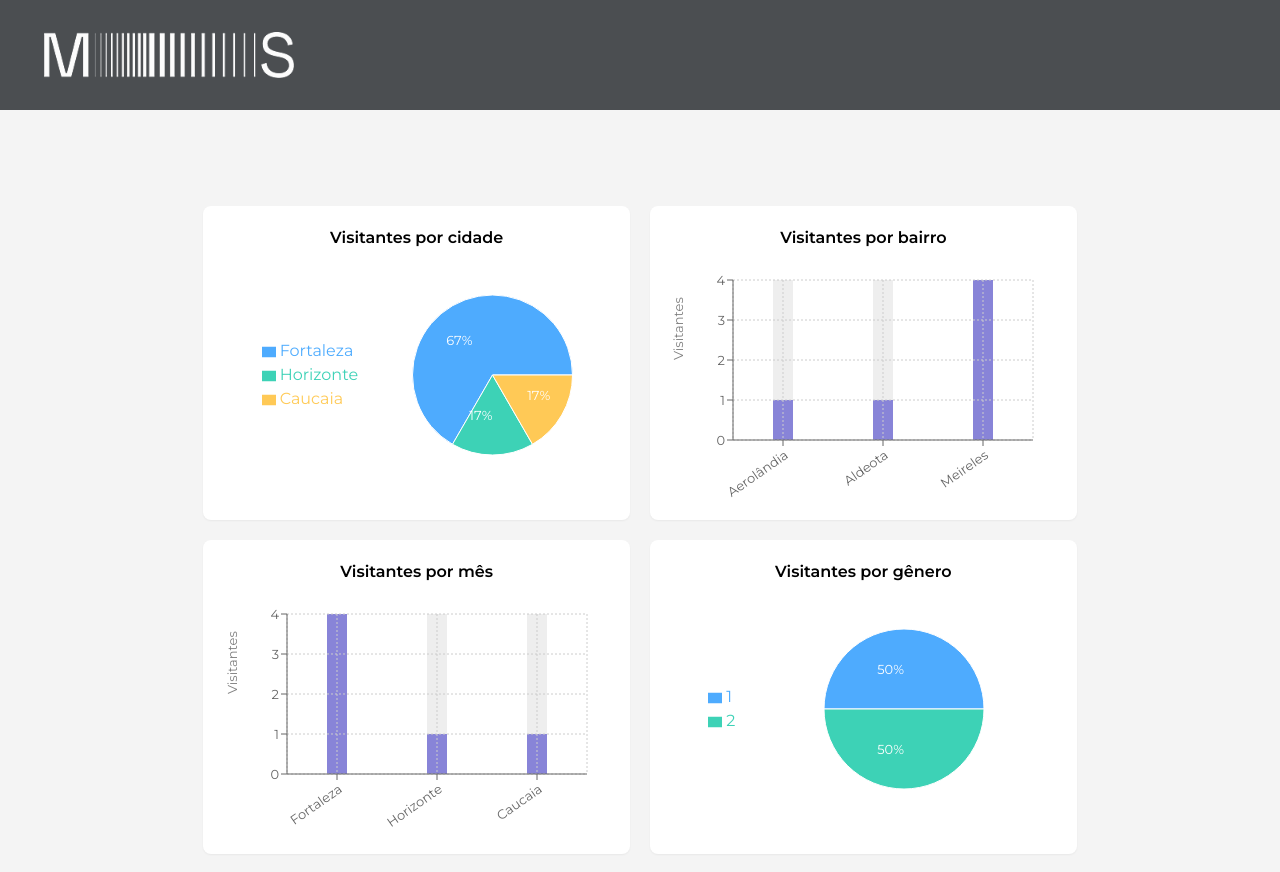
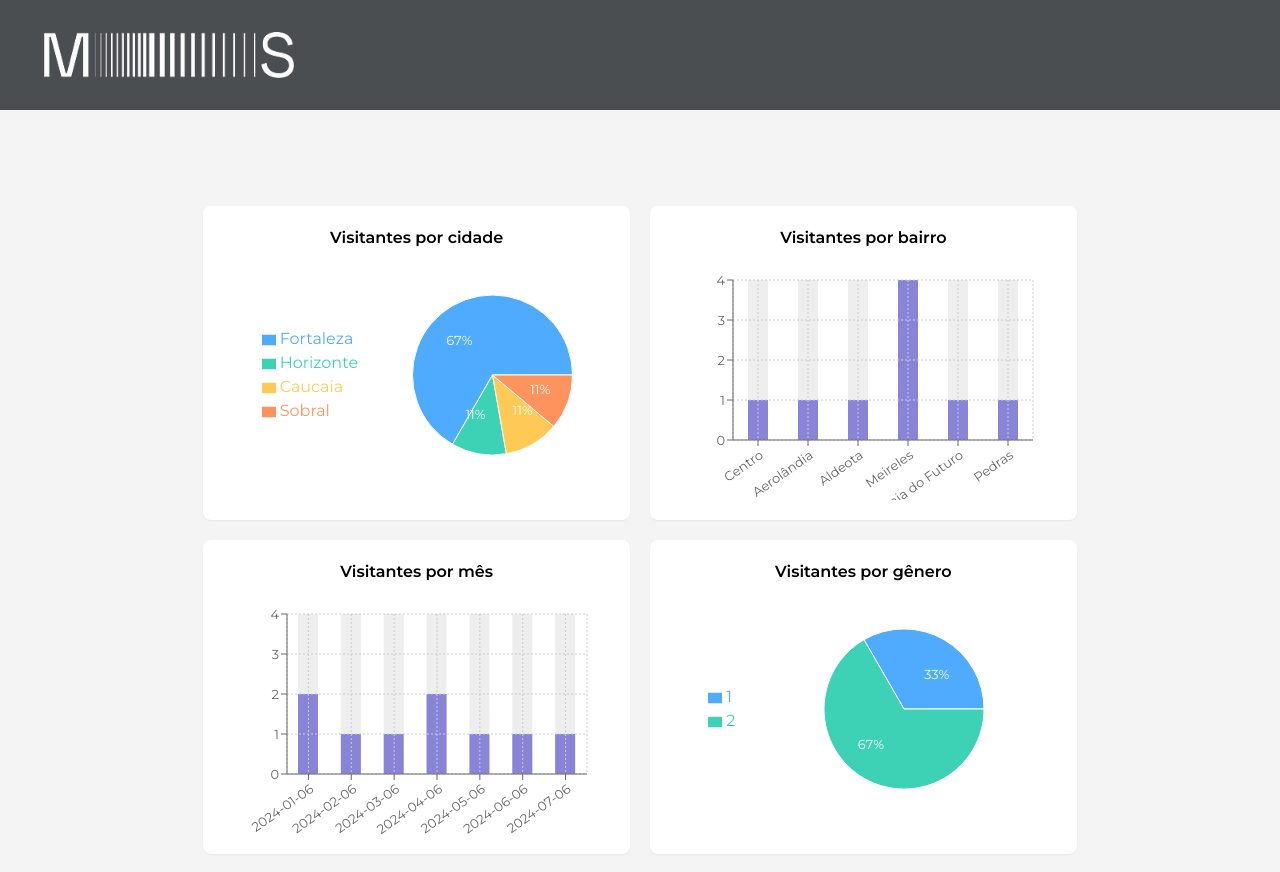
Before and after one commit to ajuteixeira/museu-registro-visitantes, a React (Vite) app: page /dashboard in a window 1280 px wide. Shown: the top 872 px of the page. Built offline with nearby package versions, Linux system fonts and the light colour scheme; data requests are answered from the project's data file.

Commit message:
ajuste nos gráficos

```diff
--- a/db.json
+++ b/db.json
@@ -2,63 +2,102 @@
   "visitante": [
     {
       "visitante_id": 1,
+      "visitante_nome": "Julia",
+      "visitante_idade": 19,
+      "visitante_profissao": "Estudante",
+      "visitante_cidade": "Fortaleza",
+      "visitante_bairro": "Centro",
+      "visitante_genero": 2,
+      "visitante_cpf": "12312312312",
+      "visitante_data": "2024-01-06"
+    },
+    {
+      "visitante_id": 2,
       "visitante_nome": "Juliana",
       "visitante_idade": 26,
       "visitante_profissao": "Estudante",
       "visitante_cidade": "Fortaleza",
       "visitante_bairro": "Aerolândia",
       "visitante_genero": 2,
-      "visitante_cpf": "12312312312"
+      "visitante_cpf": "12312312312",
+      "visitante_data": "2024-01-06"
     },
     {
-      "visitante_id": 2,
+      "visitante_id": 3,
       "visitante_nome": "Gustavo",
       "visitante_idade": 27,
       "visitante_profissao": "Estudante",
       "visitante_cidade": "Horizonte",
       "visitante_bairro": "Aldeota",
       "visitante_genero": 1,
-      "visitante_cpf": "32112312312"
+      "visitante_cpf": "32112312312",
+      "visitante_data": "2024-02-06"
     },
     {
-      "visitante_id": 3,
+      "visitante_id": 4,
       "visitante_nome": "Maria",
       "visitante_idade": 49,
       "visitante_profissao": "Professora",
       "visitante_cidade": "Fortaleza",
       "visitante_bairro": "Meireles",
       "visitante_genero": 2,
-      "visitante_cpf": "12112312312"
+      "visitante_cpf": "12112312312",
+      "visitante_data": "2024-03-06"
     },
     {
-      "visitante_id": 4,
+      "visitante_id": 5,
       "visitante_nome": "Mimi",
       "visitante_idade": 21,
       "visitante_profissao": "Costureiro",
       "visitante_cidade": "Caucaia",
       "visitante_bairro": "Meireles",
       "visitante_genero": 1,
-      "visitante_cpf": "22112312312"
+      "visitante_cpf": "22112312312",
+      "visitante_data": "2024-04-06"
     },
     {
-      "visitante_id": 5,
+      "visitante_id": 6,
       "visitante_nome": "Léia",
       "visitante_idade": 23,
       "visitante_profissao": "Modelo",
       "visitante_cidade": "Fortaleza",
       "visitante_bairro": "Meireles",
       "visitante_genero": 2,
-      "visitante_cpf": "33112312312"
+      "visitante_cpf": "33112312312",
+      "visitante_data": "2024-04-06"
     },
     {
-      "visitante_id": 6,
+      "visitante_id": 7,
       "visitante_nome": "Luffy",
       "visitante_idade": 23,
       "visitante_profissao": "Pirata",
       "visitante_cidade": "Fortaleza",
       "visitante_bairro": "Meireles",
       "visitante_genero": 1,
-      "visitante_cpf": "11112312312"
+      "visitante_cpf": "11112312312",
+      "visitante_data": "2024-05-06"
+    },
+    {
+      "visitante_id": 8,
+      "visitante_nome": "Ana",
+      "visitante_idade": 23,
+      "visitante_profissao": "Modelo",
+      "visitante_cidade": "Fortaleza",
+      "visitante_bairro": "Praia do Futuro",
+      "visitante_genero": 2,
+      "visitante_cpf": "33112312312",
+      "visitante_data": "2024-06-06"
+    },
+    {
+      "visitante_id": 9,
+      "visitante_nome": "Lucia",
+      "visitante_idade": 33,
+      "visitante_profissao": "Marceneira",
+      "visitante_cidade": "Sobral",
+      "visitante_bairro": "Pedras",
+      "visitante_genero": 2,
+      "visitante_cpf": "33112312312",
+      "visitante_data": "2024-07-06"
     }
   ]
 }
--- a/src/components/CustomBarChart.jsx
+++ b/src/components/CustomBarChart.jsx
@@ -24,7 +24,7 @@ class CustomizedAxisTick extends PureComponent {
 }
 
 const CustomTooltip = ({ active, payload, label }) => {
-  if (active && payload && payload.length / 2) {
+  if (active && payload && payload.length) {
     return (
       <p className="bg-white border px-3 py-4 ">{`${label} : ${payload[0].value}`}</p>
     );
@@ -33,7 +33,7 @@ const CustomTooltip = ({ active, payload, label }) => {
   return null;
 };
 
-const CustomBarChart = ({ data, title }) => {
+const CustomBarChart = ({ data, title, color }) => {
   const formattedData = FormatData(data);
 
   return (
@@ -54,27 +54,18 @@ const CustomBarChart = ({ data, title }) => {
         <Bar
           dataKey="value"
           barSize={20}
-          fill="#8884d8"
+          fill={color}
           background={{ fill: "#eee" }}
         />
         <CartesianGrid strokeDasharray="2" />
         <XAxis
           dataKey="name"
+          interval={0}
           scale="auto"
           tick={<CustomizedAxisTick />}
           tickMargin={-3}
         />
-        <YAxis
-          label={{
-            value: "Visitantes",
-            fontSize: 13,
-            angle: -90,
-            position: "insideLeft",
-            textAnchor: "middle",
-          }}
-          tick={{ fontSize: 13 }}
-          allowDecimals={false}
-        />
+        <YAxis tick={{ fontSize: 13 }} interval={0} allowDecimals={false} />
       </BarChart>
     </div>
   );
--- a/src/pages/Dashboard.jsx
+++ b/src/pages/Dashboard.jsx
@@ -30,11 +30,13 @@ export default function Dashboard() {
           />
           <CustomBarChart
             title="Visitantes por bairro"
+            color="#8884d8"
             data={CountData(visitante, "visitante_bairro")}
           />
           <CustomBarChart
             title="Visitantes por mês"
-            data={CountData(visitante, "visitante_cidade")}
+            color="#8884d8"
+            data={CountData(visitante, "visitante_data")}
           />
           <CustomPieChart
             title="Visitantes por gênero"
```
